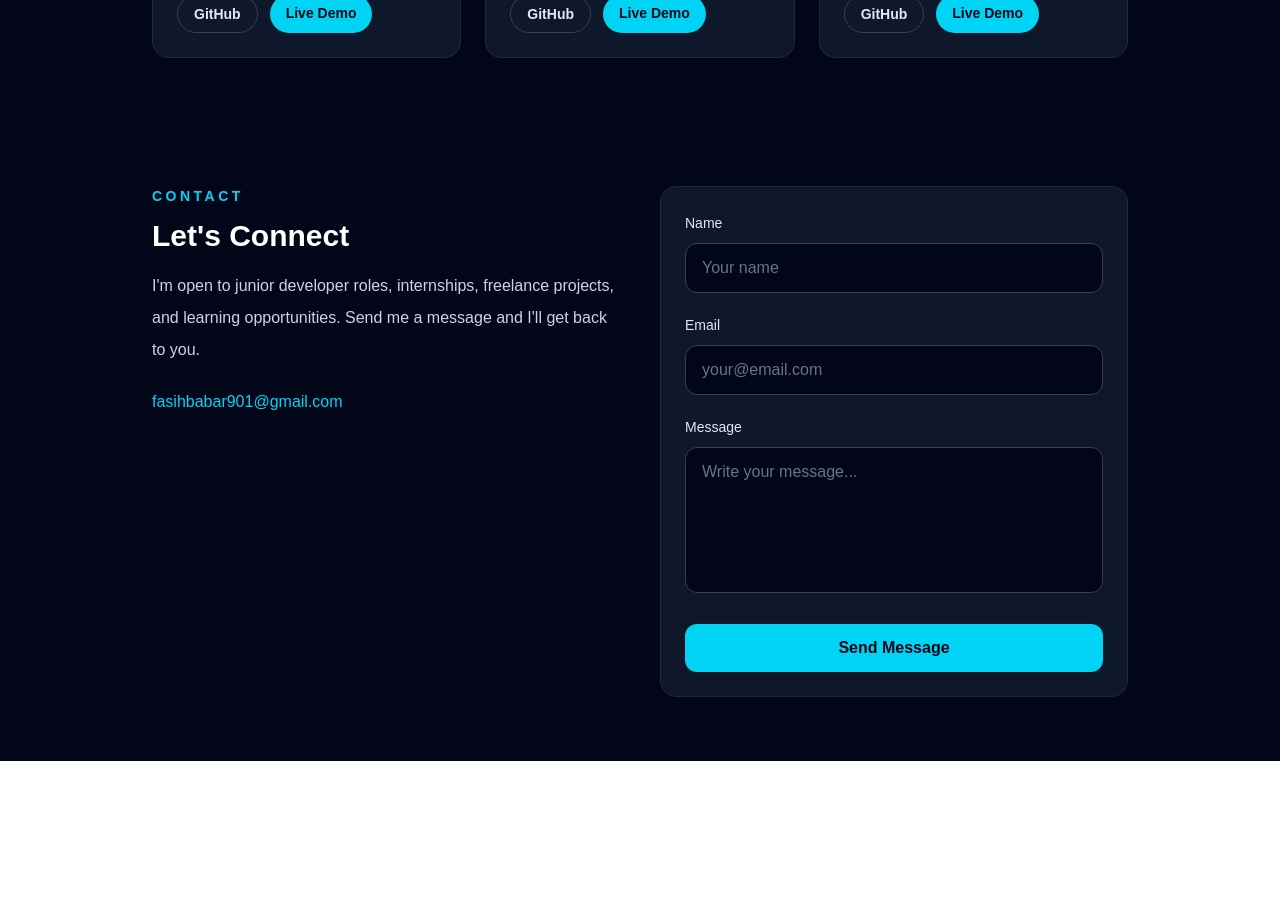
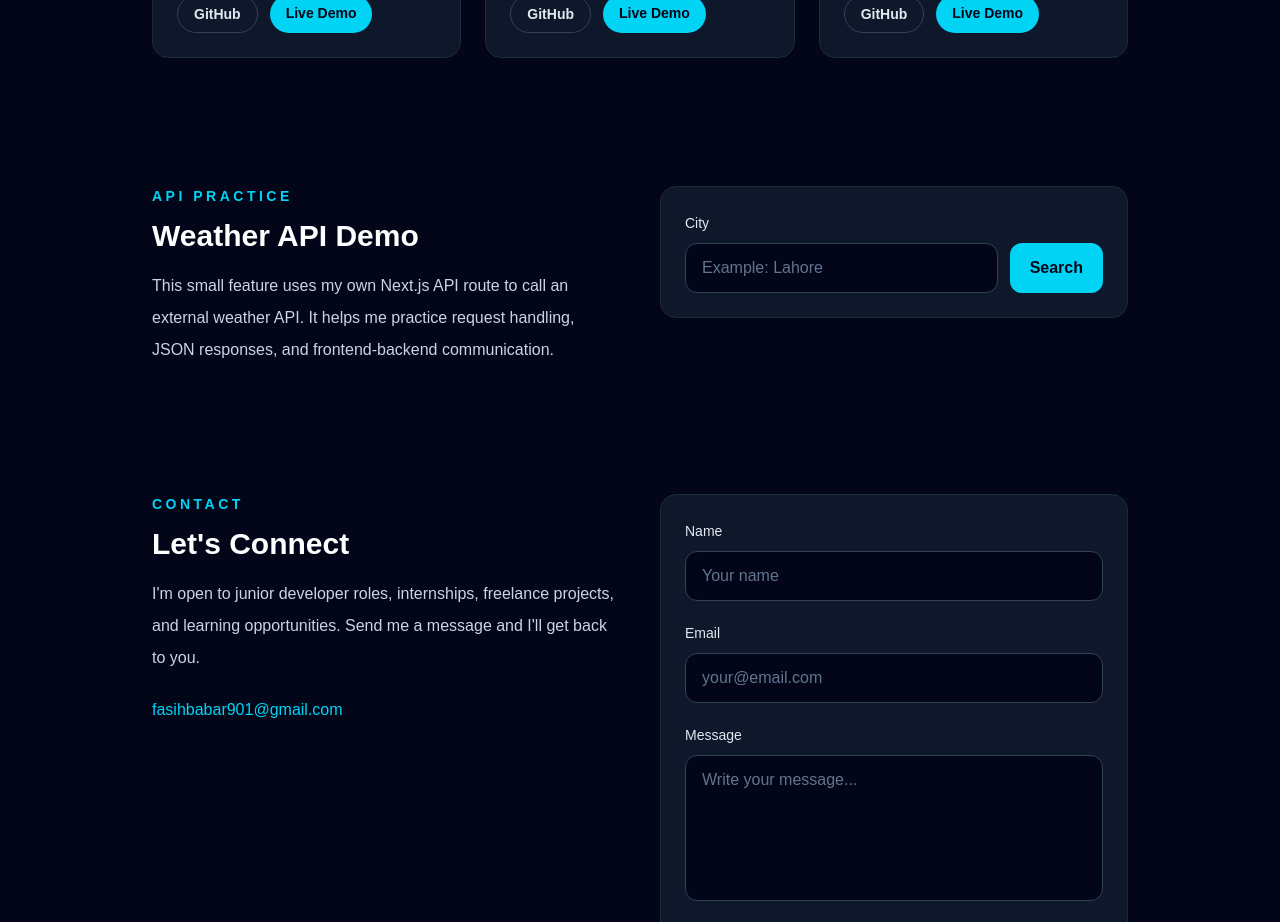
Before and after one commit to fasihbabar123/my-portfolio, a Next.js app: page / in a window 1280 px wide. Shown: the part 1740-2662 px from the top of the page. Before the commit the page ends 2501 px from the top, so only its background shows below. Built offline with nearby package versions, Linux system fonts and the light colour scheme.

Commit message:
api weather added

```diff
--- /dev/null
+++ b/app/api/weather/route.ts
@@ -0,0 +1,54 @@
+import { NextResponse } from "next/server";
+
+export async function POST(request: Request) {
+  try {
+    const body = await request.json();
+    const { city } = body;
+
+    if (!city) {
+      return NextResponse.json(
+        { error: "City is required." },
+        { status: 400 }
+      );
+    }
+
+    const geoResponse = await fetch(
+      `https://geocoding-api.open-meteo.com/v1/search?name=${encodeURIComponent(
+        city
+      )}&count=1&language=en&format=json`
+    );
+
+    const geoData = await geoResponse.json();
+
+    if (!geoData.results || geoData.results.length === 0) {
+      return NextResponse.json(
+        { error: "City not found. Try another city." },
+        { status: 404 }
+      );
+    }
+
+    const location = geoData.results[0];
+
+    const weatherResponse = await fetch(
+      `https://api.open-meteo.com/v1/forecast?latitude=${location.latitude}&longitude=${location.longitude}&current=temperature_2m,wind_speed_10m,relative_humidity_2m`
+    );
+
+    const weatherData = await weatherResponse.json();
+
+    return NextResponse.json(
+      {
+        city: location.name,
+        country: location.country,
+        temperature: weatherData.current.temperature_2m,
+        windSpeed: weatherData.current.wind_speed_10m,
+        humidity: weatherData.current.relative_humidity_2m,
+      },
+      { status: 200 }
+    );
+  } catch {
+    return NextResponse.json(
+      { error: "Something went wrong while fetching weather." },
+      { status: 500 }
+    );
+  }
+}
--- a/app/page.tsx
+++ b/app/page.tsx
@@ -52,6 +52,16 @@ export default function Home() {
 
   const [formStatus, setFormStatus] = useState("");
   const [isSubmitting, setIsSubmitting] = useState(false);
+  const [weatherCity, setWeatherCity] = useState("");
+  const [weatherResult, setWeatherResult] = useState<{
+    city: string;
+    country: string;
+    temperature: number;
+    windSpeed: number;
+    humidity: number;
+  } | null>(null);
+  const [weatherStatus, setWeatherStatus] = useState("");
+  const [isWeatherLoading, setIsWeatherLoading] = useState(false);
 
   function handleChange(
     event: React.ChangeEvent<HTMLInputElement | HTMLTextAreaElement>
@@ -98,6 +108,38 @@ export default function Home() {
       setIsSubmitting(false);
     }
   }
+  async function handleWeatherSubmit(event: React.FormEvent<HTMLFormElement>) {
+    event.preventDefault();
+
+    setIsWeatherLoading(true);
+    setWeatherStatus("");
+    setWeatherResult(null);
+
+    try {
+      const response = await fetch("/api/weather", {
+        method: "POST",
+        headers: {
+          "Content-Type": "application/json",
+        },
+        body: JSON.stringify({ city: weatherCity }),
+      });
+
+      const data = await response.json();
+
+      if (!response.ok) {
+        setWeatherStatus(data.error || "Could not fetch weather.");
+        return;
+      }
+
+      setWeatherResult(data);
+      setWeatherCity("");
+    } catch {
+      setWeatherStatus("Could not connect to weather API.");
+    } finally {
+      setIsWeatherLoading(false);
+    }
+  }
+
   return (
     <main className="min-h-screen bg-slate-950 text-white">
             <header className="fixed top-0 z-50 w-full border-b border-slate-800 bg-slate-950/90 backdrop-blur">
@@ -244,6 +286,73 @@ export default function Home() {
     ))}
   </div>
 </section>
+
+<section className="mx-auto max-w-5xl px-6 py-16" id="api-demo">
+        <div className="grid gap-10 md:grid-cols-2 md:items-start">
+          <div>
+            <p className="text-sm font-semibold uppercase tracking-[0.25em] text-cyan-400">
+              API Practice
+            </p>
+
+            <h2 className="mt-3 text-3xl font-bold">Weather API Demo</h2>
+
+            <p className="mt-4 leading-8 text-slate-300">
+              This small feature uses my own Next.js API route to call an
+              external weather API. It helps me practice request handling,
+              JSON responses, and frontend-backend communication.
+            </p>
+          </div>
+
+          <div className="rounded-2xl border border-slate-800 bg-slate-900 p-6">
+            <form onSubmit={handleWeatherSubmit}>
+              <label
+                htmlFor="weatherCity"
+                className="text-sm font-medium text-slate-200"
+              >
+                City
+              </label>
+
+              <div className="mt-2 flex gap-3">
+                <input
+                  id="weatherCity"
+                  type="text"
+                  value={weatherCity}
+                  onChange={(event) => setWeatherCity(event.target.value)}
+                  placeholder="Example: Lahore"
+                  className="w-full rounded-xl border border-slate-700 bg-slate-950 px-4 py-3 text-white outline-none transition placeholder:text-slate-500 focus:border-cyan-400"
+                />
+
+                <button
+                  type="submit"
+                  disabled={isWeatherLoading}
+                  className="rounded-xl bg-cyan-400 px-5 py-3 font-semibold text-slate-950 transition hover:bg-cyan-300 disabled:cursor-not-allowed disabled:opacity-60"
+                >
+                  {isWeatherLoading ? "Loading..." : "Search"}
+                </button>
+              </div>
+            </form>
+
+            {weatherStatus && (
+              <p className="mt-4 text-sm text-red-300">{weatherStatus}</p>
+            )}
+
+            {weatherResult && (
+              <div className="mt-6 rounded-xl border border-slate-800 bg-slate-950 p-5">
+                <h3 className="text-xl font-semibold">
+                  {weatherResult.city}, {weatherResult.country}
+                </h3>
+
+                <div className="mt-4 grid gap-3 text-sm text-slate-300">
+                  <p>Temperature: {weatherResult.temperature}°C</p>
+                  <p>Humidity: {weatherResult.humidity}%</p>
+                  <p>Wind Speed: {weatherResult.windSpeed} km/h</p>
+                </div>
+              </div>
+            )}
+          </div>
+        </div>
+      </section>
+
 <section className="mx-auto max-w-5xl px-6 py-16" id="contact">
         <div className="grid gap-10 md:grid-cols-2 md:items-start">
           <div>
```
